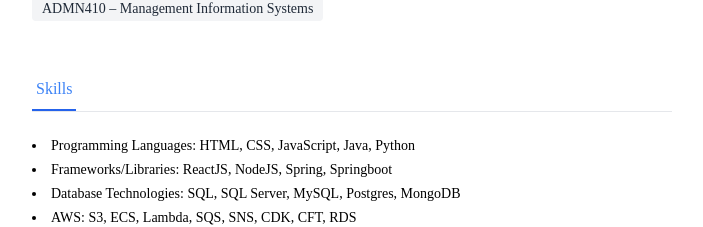
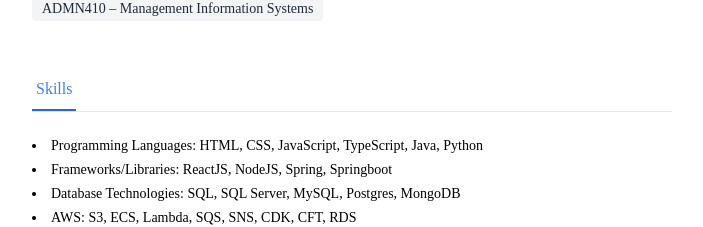
Before and after one commit to bryceschultz/resume, a React (Create React App) app: page / in a window 1280 px wide. Shown: the part 896-1123 px from the top of the page, without its empty margins (288-991 px from the left). Built offline with nearby package versions, Linux system fonts and the light colour scheme; what @fortawesome/fontawesome would draw is missing.

Commit message:
adding typescript to skills section

```diff
--- a/src/components/Section/Sections/SkillsSection/SkillsSection.jsx
+++ b/src/components/Section/Sections/SkillsSection/SkillsSection.jsx
@@ -2,7 +2,7 @@ import { useInformalToggleContext } from "../../../Toggle/context/InformalToggle
 import { FontAwesomeIcon } from '@fortawesome/react-fontawesome'
 import './SkillsSection.scss';
 
-const skills = ["Programming Languages: HTML, CSS, JavaScript, Java, Python",
+const skills = ["Programming Languages: HTML, CSS, JavaScript, TypeScript, Java, Python",
                  "Frameworks/Libraries: ReactJS, NodeJS, Spring, Springboot",
                  "Database Technologies: SQL, SQL Server, MySQL, Postgres, MongoDB",
                 "AWS: S3, ECS, Lambda, SQS, SNS, CDK, CFT, RDS",
```
